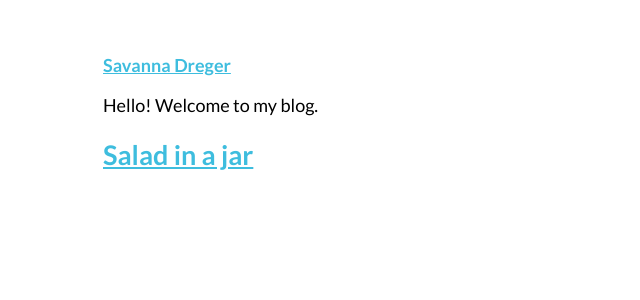
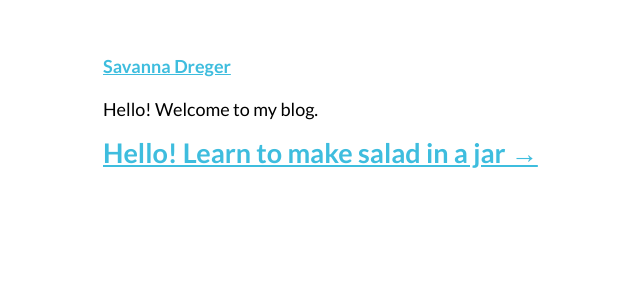
Before and after one commit to kyledreger/blog.savannadreger.com, a Jekyll site: the page built from index.html, in a window 1280 px wide. Shown: the top 300 px of the page, without its empty margins (213-853 px from the left). Built offline with Jekyll 4.4.1, drawn with Linux system fonts in a browser that asks for light colours.

Commit message:
Updated style

```diff
--- a/_layouts/post.html
+++ b/_layouts/post.html
@@ -5,11 +5,11 @@
 
   <header class="post-header">
     <h1 class="post-title">{{ page.title }}</h1>
-    <p class="post-meta">{{ page.date | date: "%b %-d, %Y" }}{% if page.author %} • {{ page.author }}{% endif %}{% if page.meta %} • {{ page.meta }}{% endif %}</p>
   </header>
 
   <article class="post-content">
     {{ content }}
   </article>
 
+  <p class="post-meta">{{ page.date | date: "%b %-d, %Y" }}{% if page.author %} • {{ page.author }}{% endif %}{% if page.meta %} • {{ page.meta }}{% endif %}</p>
 </div>
--- a/_posts/2015-02-22-salad-in-a-jar.markdown
+++ b/_posts/2015-02-22-salad-in-a-jar.markdown
@@ -1,10 +1,8 @@
 ---
 layout: post
-title:  "Salad in a jar"
+title:  "Hello! Learn to make salad in a jar"
 date:   2015-02-22 13:51:10
 ---
-Hello!
-
 I am Savanna Dreger and I am starting this blog to help teenagers like me learn how to make living gluten free more enjoyable. I will be including fun recipes, ways to cope with Celiac Disease or gluten intolerances, some experiences I have had throughout the years, and more! I hope people who read my blog will learn new tips and tricks for a better gluten free lifestyle.
 My theme for this blog post is to not give up on your gluten free diet. It is totally worth it in the long run. It can be hard at times, but it gets easier and comes much more naturally. Today I am going to share how staying on the gluten free diet has been worth it to me.
 
--- a/css/main.scss
+++ b/css/main.scss
@@ -11,8 +11,12 @@
   max-width: 36rem;
   padding: 1rem;
   margin: 1rem auto;
+  line-height: 1.4em;
 }
 h1 {
+  margin: 1rem 0;
+}
+h2 {
   margin: 1rem 0;
 }
 .post-meta {
--- a/index.html
+++ b/index.html
@@ -8,7 +8,7 @@
     {% for post in site.posts %}
       <li>
         <h2>
-          <a class="post-link" href="{{ post.url | prepend: site.baseurl }}">{{ post.title }}</a>
+          <a class="post-link" href="{{ post.url | prepend: site.baseurl }}">{{ post.title }} &rarr;</a>
         </h2>
       </li>
     {% endfor %}
```
